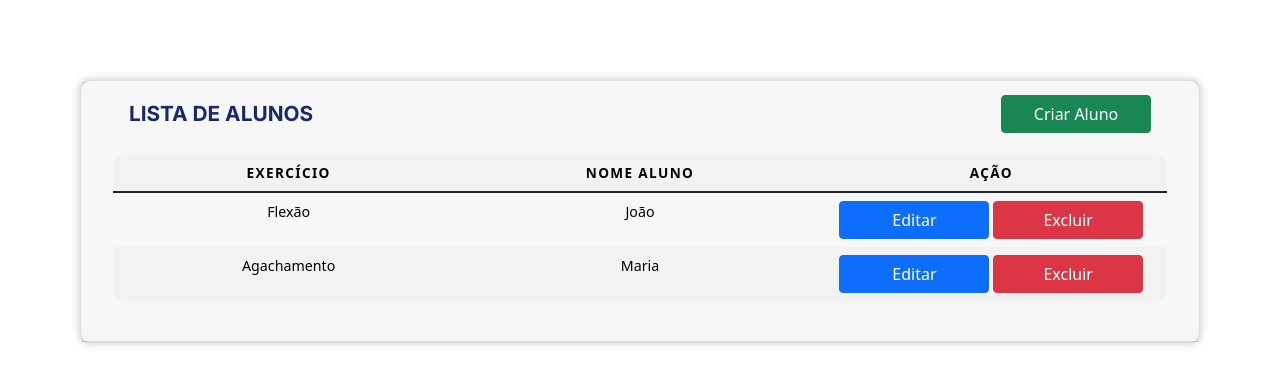
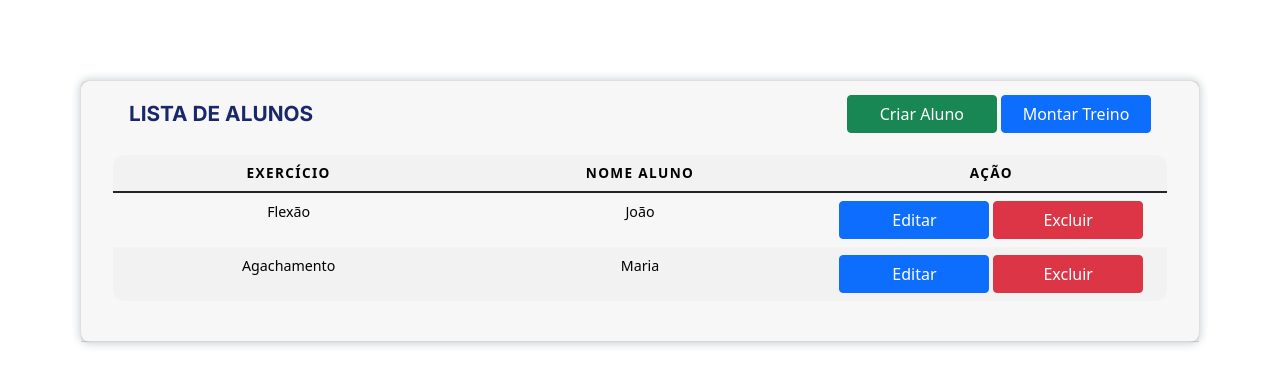
Before and after one commit to Gabriel-Dev-JS/GymPlanner, a Flask app: page /listaAlunos in a window 1280 px wide. Shown: the top 386 px of the page. Run offline with Flask 3, Linux system fonts and the light colour scheme; some libraries are stand-ins or nearby versions.

Commit message:
botão montar treino com rota para view

```diff
--- a/templates/listarAluno.html
+++ b/templates/listarAluno.html
@@ -17,10 +17,17 @@
         <div class="screen-name-and-logo">
 
             <span class="d-flex align-items-center">LISTA DE ALUNOS</span>
-            <button type="button" class="btn btn-success" onclick="document.getElementById('criarAluno').showModal()">
-                Criar Aluno
-            </button>
+            <div class="buttons">
+                <button type="button" class="btn btn-success"
+                    onclick="document.getElementById('criarAluno').showModal()">
+                    Criar Aluno
+                </button>
+                <a href="{{ url_for('exercicio_routes.criarExercicioView') }}" class="btn btn-primary">
+                    Montar Treino
+                </a>
 
+
+            </div>
         </div>
         <div class="card-body">
             <dialog id="criarAluno" style="border-radius: 1rem;">
@@ -38,11 +45,12 @@
                         </div>
                         <div class="mb-3">
                             <label for="sobrenone" class="form-label">Sobrenome</label>
-                            <input type="sobrenone" class="form-control" id="sobrenone" placeholder="Sobrenome do aluno" required>
+                            <input type="sobrenone" class="form-control" id="sobrenone" placeholder="Sobrenome do aluno"
+                                required>
                         </div>
                         <div class="submitBtn">
-                        <button type="submit" class="btn btn-success">Cadastrar</button>
-                    </div>
+                            <button type="submit" class="btn btn-success">Cadastrar</button>
+                        </div>
                     </form>
                 </div>
             </dialog>
```
